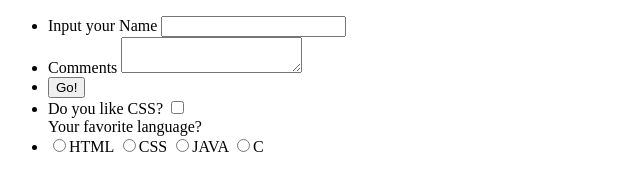
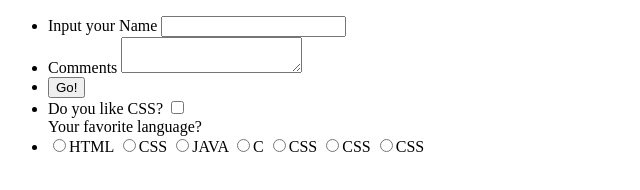
Before and after one commit to palashsinghal/html5-css3, a plain HTML site: page form.html in a window 1280 px wide. Shown: the whole page, without its empty margins (0-640 px from the left). Drawn offline with Linux system fonts and the light colour scheme.

Commit message:
added more radio buttons

```diff
--- a/form.html
+++ b/form.html
@@ -29,6 +29,9 @@
 			<input type="radio" name="button">CSS
 			<input type="radio" name="button">JAVA
 			<input type="radio" name="button">C
+			<input type="radio" name="button">CSS
+			<input type="radio" name="button">CSS
+			<input type="radio" name="button">CSS
 		</li>
 	</ul>
 </form>
```
